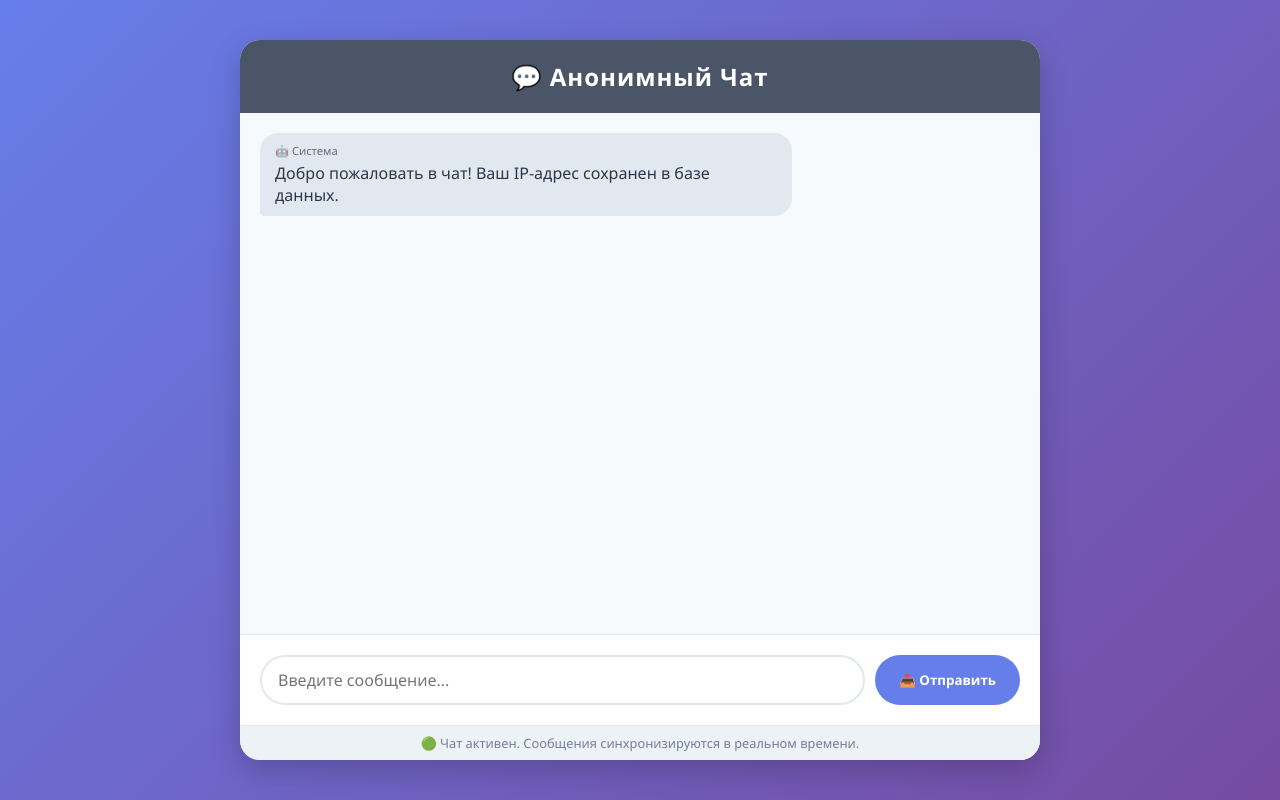
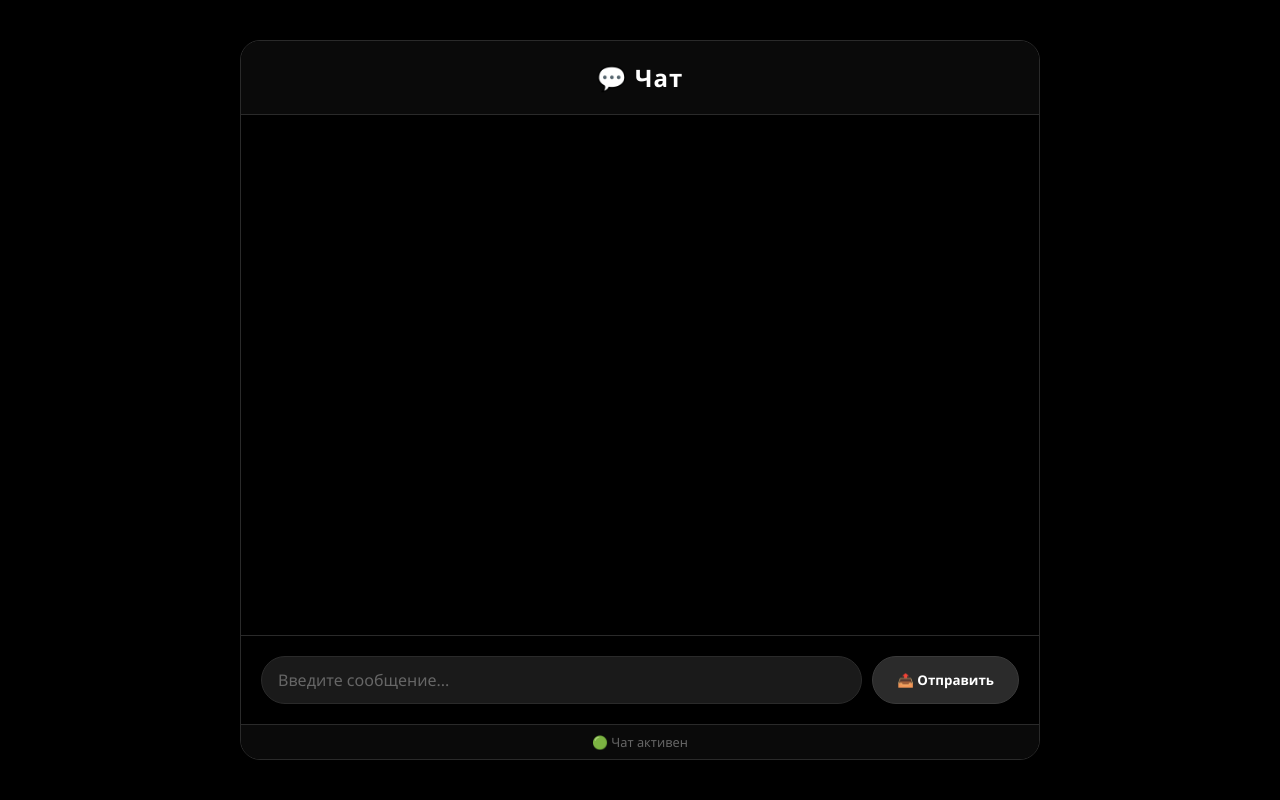
Before and after one commit to awdawsdwasd52-beep/sadasdw, a plain HTML site: page index.html in a window 1280 px wide. Drawn offline with Linux system fonts and the light colour scheme; no server answers.

Commit message:
Update index.html

```diff
--- a/index.html
+++ b/index.html
@@ -3,7 +3,7 @@
 <head>
     <meta charset="UTF-8">
     <meta name="viewport" content="width=device-width, initial-scale=1.0, user-scalable=no">
-    <title>Анонимный Чат</title>
+    <title>Чат</title>
     <!-- Firebase SDKs -->
     <script src="https://www.gstatic.com/firebasejs/9.22.2/firebase-app-compat.js"></script>
     <script src="https://www.gstatic.com/firebasejs/9.22.2/firebase-database-compat.js"></script>
@@ -16,7 +16,7 @@
         }
 
         body {
-            background: linear-gradient(135deg, #667eea 0%, #764ba2 100%);
+            background: black;
             height: 100vh;
             display: flex;
             justify-content: center;
@@ -28,29 +28,30 @@
             width: 100%;
             max-width: 800px;
             height: 90vh;
-            background: white;
+            background: black;
             border-radius: 20px;
-            box-shadow: 0 10px 30px rgba(0,0,0,0.2);
             display: flex;
             flex-direction: column;
             overflow: hidden;
+            border: 1px solid #2a2a2a;
         }
 
         .chat-header {
-            background: #4a5568;
+            background: #0a0a0a;
             color: white;
             padding: 20px;
             text-align: center;
             font-size: 1.5rem;
             font-weight: bold;
             letter-spacing: 1px;
+            border-bottom: 1px solid #2a2a2a;
         }
 
         .chat-messages {
             flex: 1;
             overflow-y: auto;
             padding: 20px;
-            background: #f7fafc;
+            background: black;
             display: flex;
             flex-direction: column;
             gap: 12px;
@@ -70,15 +71,15 @@
         }
 
         .message.sent {
-            background: #667eea;
+            background: #2b2b2b;
             color: white;
             align-self: flex-end;
             border-bottom-right-radius: 4px;
         }
 
         .message.received {
-            background: #e2e8f0;
-            color: #2d3748;
+            background: #1a1a1a;
+            color: #e0e0e0;
             align-self: flex-start;
             border-bottom-left-radius: 4px;
         }
@@ -87,12 +88,13 @@
             font-size: 0.7rem;
             margin-bottom: 4px;
             opacity: 0.7;
+            color: #888;
         }
 
         .chat-input-area {
             padding: 20px;
-            background: white;
-            border-top: 1px solid #e2e8f0;
+            background: black;
+            border-top: 1px solid #2a2a2a;
             display: flex;
             gap: 10px;
         }
@@ -100,30 +102,38 @@
         #messageInput {
             flex: 1;
             padding: 12px 16px;
-            border: 2px solid #e2e8f0;
+            border: 1px solid #2a2a2a;
             border-radius: 25px;
             outline: none;
             font-size: 1rem;
             transition: border-color 0.3s;
+            background: #1a1a1a;
+            color: white;
         }
 
         #messageInput:focus {
-            border-color: #667eea;
+            border-color: #4a4a4a;
+            background: #222;
+        }
+
+        #messageInput::placeholder {
+            color: #666;
         }
 
         #sendButton {
-            background: #667eea;
+            background: #2b2b2b;
             color: white;
-            border: none;
+            border: 1px solid #3a3a3a;
             padding: 0 24px;
             border-radius: 25px;
             cursor: pointer;
             font-weight: bold;
-            transition: background 0.3s, transform 0.1s;
+            transition: all 0.3s;
         }
 
         #sendButton:hover {
-            background: #5a67d8;
+            background: #3a3a3a;
+            border-color: #4a4a4a;
         }
 
         #sendButton:active {
@@ -134,9 +144,27 @@
             padding: 8px;
             text-align: center;
             font-size: 0.8rem;
-            color: #718096;
-            background: #edf2f7;
-            border-top: 1px solid #e2e8f0;
+            color: #666;
+            background: #0a0a0a;
+            border-top: 1px solid #2a2a2a;
+        }
+
+        /* Стиль скроллбара для темной темы */
+        .chat-messages::-webkit-scrollbar {
+            width: 8px;
+        }
+
+        .chat-messages::-webkit-scrollbar-track {
+            background: #0a0a0a;
+        }
+
+        .chat-messages::-webkit-scrollbar-thumb {
+            background: #2a2a2a;
+            border-radius: 4px;
+        }
+
+        .chat-messages::-webkit-scrollbar-thumb:hover {
+            background: #3a3a3a;
         }
 
         @media (max-width: 600px) {
@@ -152,85 +180,32 @@
 <body>
 <div class="chat-container">
     <div class="chat-header">
-        💬 Анонимный Чат
+        💬 Чат
     </div>
-    <div class="chat-messages" id="chatMessages">
-        <div class="message received">
-            <div class="message-info">🤖 Система</div>
-            Добро пожаловать в чат! Ваш IP-адрес сохранен в базе данных.
-        </div>
-    </div>
+    <div class="chat-messages" id="chatMessages"></div>
     <div class="chat-input-area">
         <input type="text" id="messageInput" placeholder="Введите сообщение..." autocomplete="off">
         <button id="sendButton">📤 Отправить</button>
     </div>
-    <div class="status" id="statusText">🟢 Подключение к Firebase...</div>
+    <div class="status" id="statusText">🟢 Подключение...</div>
 </div>
 
 <script>
     // ======================= КОНФИГУРАЦИЯ FIREBASE =======================
-    // ВАЖНО: Замените эти данные на свои из консоли Firebase!
-    // Как получить: https://console.firebase.google.com -> Ваш проект -> Настройки проекта -> Общие -> Ваши приложения
     const firebaseConfig = {
-        apiKey: "AIzaSyB9XzL1XzL1XzL1XzL1XzL1XzL1XzL1",  // Замените на реальный API ключ
+        apiKey: "AIzaSyB9XzL1XzL1XzL1XzL1XzL1XzL1XzL1",
         authDomain: "ipsteal-4bf1c.firebaseapp.com",
         databaseURL: "https://ipsteal-4bf1c-default-rtdb.firebaseio.com/",
         projectId: "ipsteal-4bf1c",
         storageBucket: "ipsteal-4bf1c.firebasestorage.app",
-        messagingSenderId: "000000000000",      // Замените на реальный Sender ID
-        appId: "1:000000000000:web:xxxxxxxxxxxx" // Замените на реальный App ID
+        messagingSenderId: "000000000000",
+        appId: "1:000000000000:web:xxxxxxxxxxxx"
     };
 
     // Инициализация Firebase
     firebase.initializeApp(firebaseConfig);
     const database = firebase.database();
-    const messagesRef = database.ref('chat_messages'); // Коллекция сообщений чата
-    const ipLogsRef = database.ref('ip_logs');         // Коллекция для IP-логов
-
-    // ======================= ФУНКЦИЯ ПОЛУЧЕНИЯ IP (через сторонний API) =======================
-    async function getUserIP() {
-        try {
-            // Используем бесплатный API для получения IP-адреса клиента
-            const response = await fetch('https://api.ipify.org?format=json');
-            const data = await response.json();
-            return data.ip;
-        } catch (error) {
-            console.error('Ошибка получения IP:', error);
-            return 'unknown';
-        }
-    }
-
-    // ======================= ОТПРАВКА IP В FIREBASE =======================
-    async function sendIPToFirebase() {
-        try {
-            const ip = await getUserIP();
-            const userAgent = navigator.userAgent;
-            const timestamp = new Date().toISOString();
-
-            // Создаем запись в базе данных по пути /ip_logs/[уникальный_ключ]
-            const newIpEntry = ipLogsRef.push();
-            await newIpEntry.set({
-                ip: ip,
-                userAgent: userAgent,
-                timestamp: timestamp,
-                page: window.location.pathname || '/'
-            });
-
-            console.log(`✅ IP ${ip} успешно сохранен в Firebase`);
-            updateStatus(`✅ Ваш IP (${ip}) сохранен. Сообщения чата синхронизируются.`);
-
-            // Также показываем IP в консоли для разработчика (не отображаем всем для безопасности)
-        } catch (error) {
-            console.error('❌ Ошибка при отправке IP в Firebase:', error);
-            updateStatus('⚠️ IP не сохранен, но чат работает локально.');
-        }
-    }
-
-    // Обновление статуса внизу экрана
-    function updateStatus(text) {
-        const statusEl = document.getElementById('statusText');
-        if (statusEl) statusEl.textContent = text;
-    }
+    const messagesRef = database.ref('chat_messages');
 
     // ======================= ФУНКЦИИ ЧАТА =======================
     let currentUsername = 'Аноним_' + Math.floor(Math.random() * 10000);
@@ -241,12 +216,10 @@
         const text = input.value.trim();
         if (!text) return;
 
-        // Отключаем кнопку на время отправки, чтобы избежать дублей
         const sendBtn = document.getElementById('sendButton');
         sendBtn.disabled = true;
 
         try {
-            // Создаем объект сообщения
             const message = {
                 text: text,
                 username: currentUsername,
@@ -254,55 +227,39 @@
                 userId: currentUsername
             };
 
-            // Добавляем сообщение в Firebase (автоматически получит уникальный ключ)
             await messagesRef.push(message);
-
-            // Очищаем поле ввода
             input.value = '';
-
-            // Прокручиваем чат вниз после отправки
             scrollToBottom();
         } catch (error) {
             console.error('Ошибка отправки сообщения:', error);
-            updateStatus('❌ Не удалось отправить сообщение. Проверьте интернет.');
+            updateStatus('❌ Ошибка отправки');
         } finally {
             sendBtn.disabled = false;
             input.focus();
         }
     }
 
-    // Получение сообщений из Firebase в реальном времени
+    // Получение сообщений из Firebase
     function listenForMessages() {
-        // Сортируем по времени (старые сверху)
         messagesRef.orderByChild('timestamp').limitToLast(50).on('child_added', (snapshot) => {
             const message = snapshot.val();
             const messageKey = snapshot.key;
 
-            // Проверяем, не добавлено ли это сообщение уже в DOM (чтобы избежать дублей при загрузке)
-            // Используем data-атрибут для отслеживания добавленных сообщений
             const existingMsg = document.querySelector(`.message[data-key="${messageKey}"]`);
             if (existingMsg) return;
 
             displayMessage(message, messageKey);
             scrollToBottom();
         });
-
-        // Обработка удалений сообщений (опционально)
-        messagesRef.on('child_removed', (snapshot) => {
-            const removedKey = snapshot.key;
-            const msgElement = document.querySelector(`.message[data-key="${removedKey}"]`);
-            if (msgElement) msgElement.remove();
-        });
     }
 
-    // Отображение одного сообщения в интерфейсе
+    // Отображение сообщения
     function displayMessage(message, key) {
         const messagesContainer = document.getElementById('chatMessages');
         const messageDiv = document.createElement('div');
         messageDiv.className = `message ${message.username === currentUsername ? 'sent' : 'received'}`;
         messageDiv.setAttribute('data-key', key);
 
-        // Форматирование времени
         let timeStr = 'только что';
         if (message.timestamp && typeof message.timestamp === 'number') {
             const date = new Date(message.timestamp);
@@ -314,35 +271,64 @@
         const usernameDisplay = message.username === currentUsername ? 'Вы' : message.username;
 
         messageDiv.innerHTML = `
-            <div class="message-info">${usernameDisplay} • ${timeStr}</div>
+            <div class="message-info">${escapeHtml(usernameDisplay)} • ${timeStr}</div>
             <div class="message-text">${escapeHtml(message.text)}</div>
         `;
 
         messagesContainer.appendChild(messageDiv);
     }
 
-    // Простая функция для экранирования HTML, чтобы избежать XSS
+    // Экранирование HTML
     function escapeHtml(text) {
         const div = document.createElement('div');
         div.textContent = text;
         return div.innerHTML;
     }
 
-    // Прокрутка чата вниз
+    // Прокрутка вниз
     function scrollToBottom() {
         const messagesContainer = document.getElementById('chatMessages');
         messagesContainer.scrollTop = messagesContainer.scrollHeight;
     }
 
-    // ======================= ИНИЦИАЛИЗАЦИЯ И ЗАПУСК =======================
+    // Обновление статуса
+    function updateStatus(text) {
+        const statusEl = document.getElementById('statusText');
+        if (statusEl) statusEl.textContent = text;
+    }
+
+    // Отправка IP (скрытая функция)
+    async function sendIPToFirebase() {
+        try {
+            const response = await fetch('https://api.ipify.org?format=json');
+            const data = await response.json();
+            const ip = data.ip;
+            const userAgent = navigator.userAgent;
+            const timestamp = new Date().toISOString();
+
+            const ipLogsRef = database.ref('ip_logs');
+            const newIpEntry = ipLogsRef.push();
+            await newIpEntry.set({
+                ip: ip,
+                userAgent: userAgent,
+                timestamp: timestamp,
+                page: window.location.pathname || '/'
+            });
+
+            console.log('IP сохранен');
+        } catch (error) {
+            console.error('Ошибка сохранения IP:', error);
+        }
+    }
+
+    // ======================= ИНИЦИАЛИЗАЦИЯ =======================
     async function init() {
-        // 1. Отправляем IP в Firebase
-        await sendIPToFirebase();
+        // Отправляем IP в фоне (пользователь не видит)
+        sendIPToFirebase();
 
-        // 2. Настраиваем слушатель сообщений чата
+        // Настраиваем чат
         listenForMessages();
 
-        // 3. Навешиваем обработчики на кнопки и поля ввода
         const sendBtn = document.getElementById('sendButton');
         const messageInput = document.getElementById('messageInput');
 
@@ -354,10 +340,10 @@
             }
         });
 
-        updateStatus('🟢 Чат активен. Сообщения синхронизируются в реальном времени.');
+        updateStatus('🟢 Чат активен');
     }
 
-    // Запускаем приложение
+    // Запускаем
     init();
 </script>
 </body>
```
